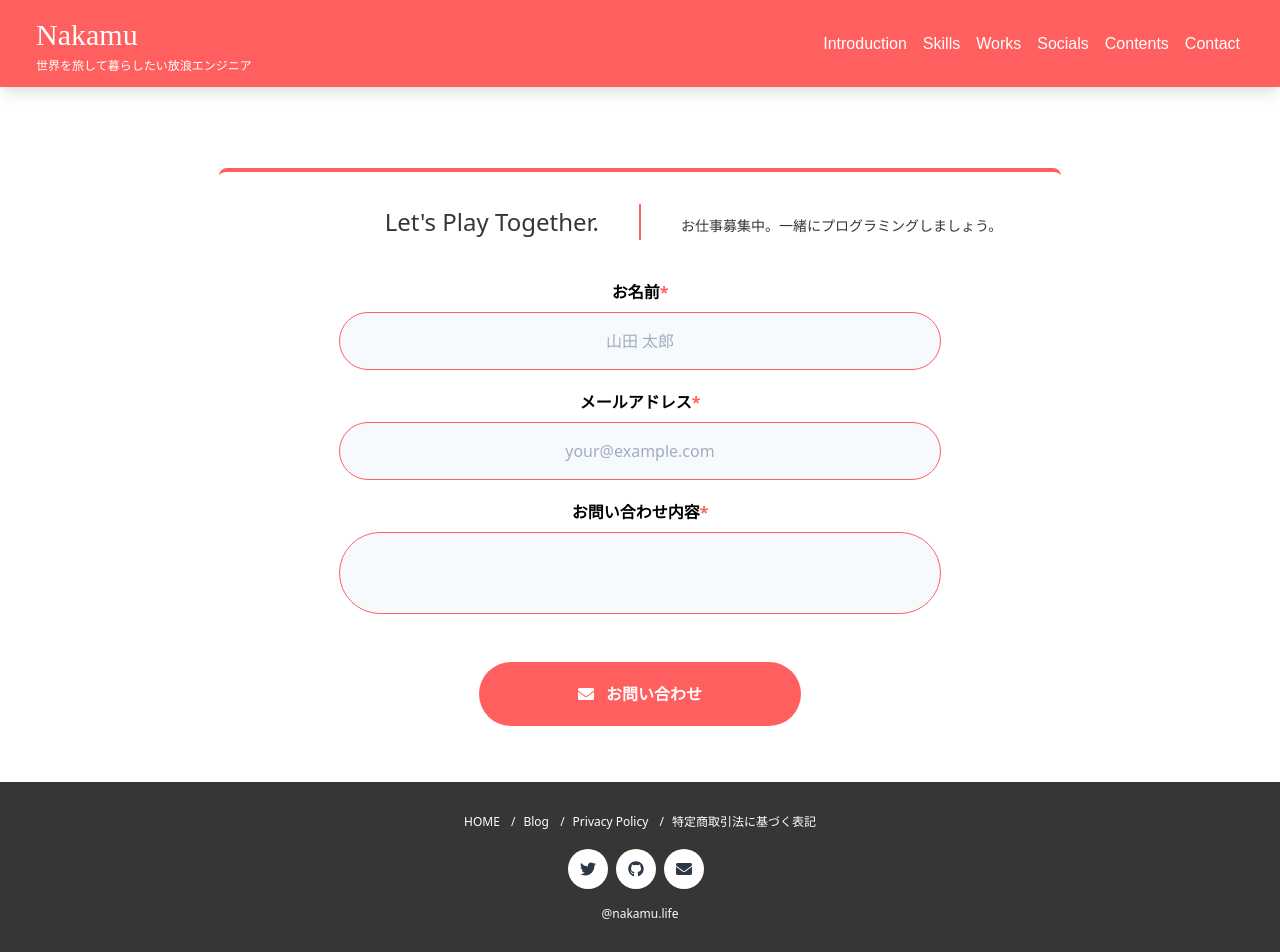
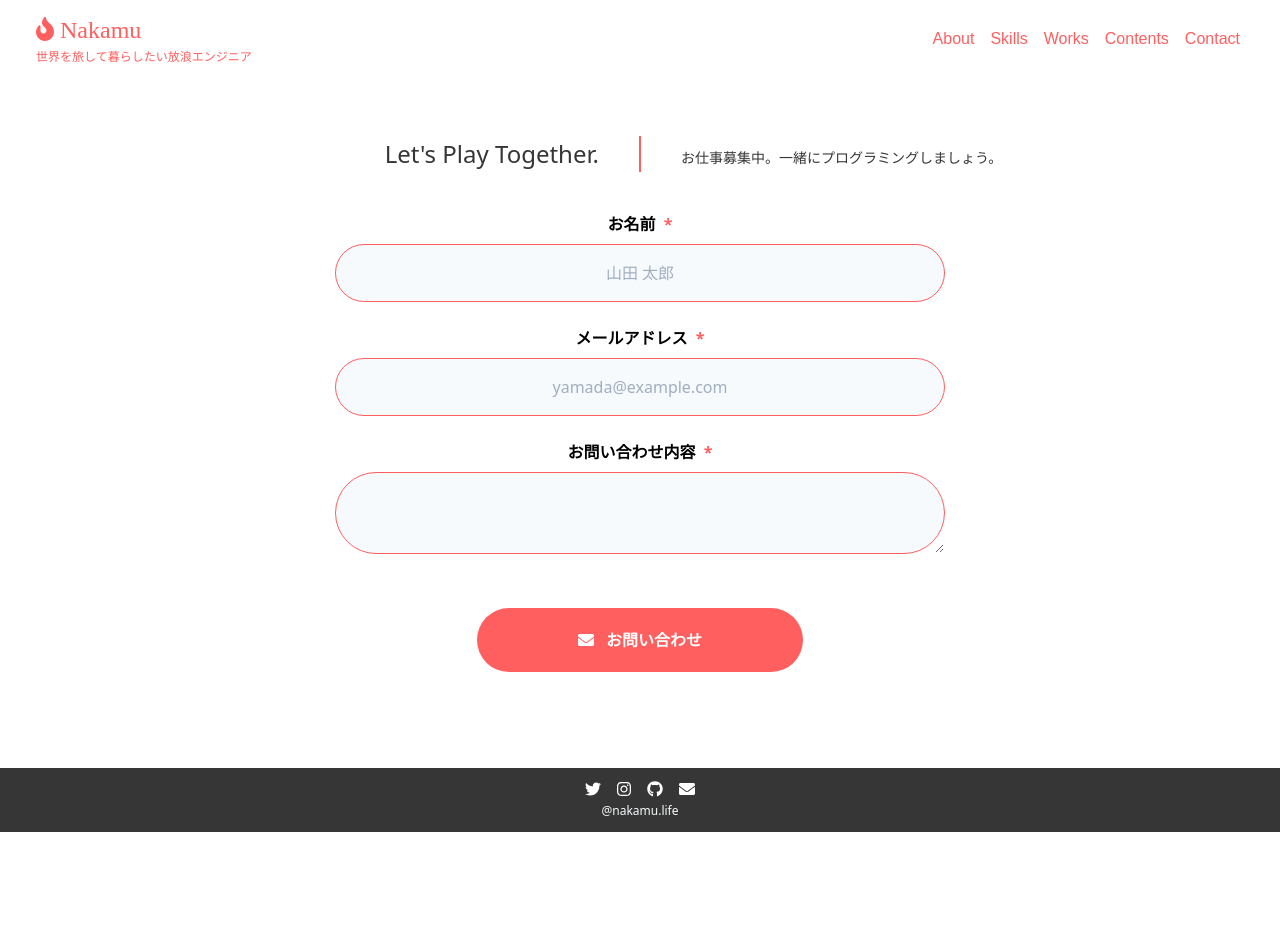
Before and after one commit to ynaka6/nakamu.me, a Nuxt app: page /contact in a window 1280 px wide. Shown: the top 952 px of the page. After the commit the page ends 832 px from the top, so only its background shows below. Built offline with nearby package versions, Linux system fonts and the light colour scheme.

Commit message:
stlye: changed base layout

```diff
--- a/src/assets/json/menuList.json
+++ b/src/assets/json/menuList.json
@@ -1,8 +1,7 @@
 [
-    { "to": "#", "text": "Introduction" },
+    { "to": "/", "text": "About" },
     { "to": "#", "text": "Skills" },
     { "to": "#", "text": "Works" },
-    { "to": "#", "text": "Socials" },
     { "to": "#", "text": "Contents" },
-    { "to": "#", "text": "Contact" }
+    { "to": "/contact", "text": "Contact" }
 ]
--- a/src/components/NContactSection.vue
+++ b/src/components/NContactSection.vue
@@ -1,10 +1,8 @@
 <template>
   <client-only>
-    <div id="wrapper" class="m-auto flex justify-center px-2">
+    <div id="wrapper" class="m-auto flex justify-center">
       <!-- contact form description -->
-      <div
-        class="contact-form border-primary-500 border-t-4  bg-light rounded-lg w-full p-4 mb-6 lg:py-8 lg:w-2/3"
-      >
+      <div class="contact-form bg-light rounded-lg w-full p-4 mb-6 lg:w-2/3">
         <div
           class="contact-form__title flex justify-center items-center w-full"
         >
@@ -36,6 +34,7 @@
           name="contact"
           action="/contact/thanks"
           method="post"
+          class="max-w-2/3"
         >
           <!-- data-netlify="true" -->
           <!-- data-netlify-honeypot="bot-field" -->
@@ -43,73 +42,52 @@
           <input type="hidden" name="form-name" value="contact" />
 
           <!-- name section -->
-          <div class="flex flex-col lg:flex-row">
-            <div class="lg:flex-1 px-1 mb-2">
-              <p class="label text-center mt-6">
-                お名前<span class="must">*</span>
-              </p>
-            </div>
+          <div class="px-1 mb-2 text-center">
+            <label for="name" class="block mt-6 mb-2 font-semibold">
+              お名前<span class="ml-2 must">*</span>
+            </label>
+            <input
+              id="name"
+              type="text"
+              name="name"
+              class="w-full border-primary-500 bg-gray-100 rounded-full p-4 border text-gray-800 md:w-9/12"
+              placeholder="山田 太郎"
+            />
           </div>
 
-          <div class="flex flex-col lg:flex-row">
-            <div class="contact-form__content lg:flex-1 px-1 mb-2">
-              <input
-                type="text"
-                name="name"
-                class="input rounded-lg p-4 border text-gray-800"
-                placeholder="山田 太郎"
-              />
-            </div>
+          <div class="px-1 mb-2 text-center">
+            <label for="email" class="block mt-6 mb-2 font-semibold">
+              メールアドレス<span class="ml-2 must">*</span>
+            </label>
+            <input
+              id="email"
+              type="email"
+              name="email"
+              class="w-full border-primary-500 bg-gray-100 rounded-full p-4 border text-gray-800 md:w-9/12"
+              placeholder="yamada@example.com"
+            />
           </div>
 
-          <!-- mail section -->
-          <div class="flex flex-col lg:flex-row">
-            <div class="lg:flex-1 px-1 mb-2">
-              <p class="label text-center mt-3">
-                メールアドレス<span class="must">*</span>
-              </p>
-            </div>
-          </div>
-
-          <div class="flex flex-col lg:flex-row">
-            <div class="contact-form__content lg:flex-1 px-1 mb-2">
-              <input
-                type="email"
-                name="email"
-                class="input rounded-lg p-4 border text-gray-800"
-                placeholder="your@example.com"
-              />
-            </div>
-          </div>
-
-          <!-- query section -->
-          <div class="flex flex-col lg:flex-row">
-            <div class="lg:flex-1 px-1 mb-2">
-              <p class="label text-center mt-3">
-                お問い合わせ内容<span class="must">*</span>
-              </p>
-            </div>
-          </div>
-
-          <div class="contact-form__content px-1 mb-2">
+          <div class="px-1 mb-2 text-center">
+            <label for="content" class="block mt-6 mb-2 font-semibold">
+              お問い合わせ内容<span class="ml-2 must">*</span>
+            </label>
             <textarea
+              id="content"
               name="content"
-              class="textarea resize-none border-primary-500 bg-gray-100 w-9/12 rounded-full rounded-lg p-4 border text-gray-800"
+              class="w-full border-primary-500 bg-gray-100 rounded-full rounded-lg p-4 border text-gray-800 md:w-9/12"
               col="4"
               row="10"
               placeholder=""
             />
           </div>
 
-          <div
-            class="contact-form__content flex justify-center items-center px-1"
-          >
+          <div class="px-1 mb-2 text-center">
             <button
-              class="bg-primary-500 w-2/5 py-5 px-2 rounded-full rounded-lg mt-10 text-white font-bold uppercase lg:px-4"
+              class="mx-auto bg-primary-500 w-full py-5 px-2 rounded-full rounded-lg mt-10 text-white font-bold uppercase lg:px-4 md:w-2/5"
             >
-              <i
-                class="hidden sm:inline-block fas fa-envelope mr-3"
-              />お問い合わせ
+              <font-awesome-icon :icon="['fas', 'envelope']" class="mr-2" />
+              お問い合わせ
             </button>
           </div>
         </form>
@@ -163,34 +141,8 @@ button:hover {
   @apply text-primary-500;
 }
 
-.contact-form__content {
-  @apply flex w-full justify-center;
-}
-
-.label {
-  @apply block w-full font-bold;
-}
-
-input {
-  @apply border-primary-500 bg-gray-100 w-9/12 rounded-full;
-}
-
-ul.list-menu {
-  @apply inline-flex flex-wrap justify-center list-none leading-tight;
-}
-ul.list-menu > li {
-  @apply mb-1;
-}
-ul.list-menu > li:not(:last-child)::after {
-  content: '/';
-  @apply px-2;
-}
-
 *:focus {
   @apply outline-none;
-}
-:placeholder-shown {
-  @apply text-left;
 }
 
 @keyframes appear {
--- a/src/layouts/DefaultLayout/DefaultFooter.vue
+++ b/src/layouts/DefaultLayout/DefaultFooter.vue
@@ -1,69 +1,45 @@
 <template>
   <footer>
-    <n-contact-section />
-    <div class="bg-dark text-gray-100 px-2 pt-0 pb-2 mt-0">
-      <div class="container mx-auto py-8">
+    <div class="bg-dark text-gray-100 px-2 py-3">
+      <div class="container mx-auto">
         <div class="flex justify-center text-xs">
-          <ul class="list-menu">
-            <li>
-              <nuxt-link to="/" class="my-2 text-white hover:text-gray-300">
-                HOME
-              </nuxt-link>
-            </li>
-            <li>
-              <a
-                href="https://blog.nakamu.life/"
-                class="my-2 text-white hover:text-gray-300"
-                target="_blank"
-              >
-                Blog
-              </a>
-            </li>
-            <li>
-              <a
-                href="https://blog.nakamu.life/policy/privacy"
-                class="my-2 text-white hover:text-gray-300"
-                target="_blank"
-              >
-                Privacy Policy
-              </a>
-            </li>
-            <li>
-              <nuxt-link to="/law" class="my-2 text-white hover:text-gray-300">
-                特定商取引法に基づく表記
-              </nuxt-link>
-            </li>
-          </ul>
-        </div>
-        <div class="mt-4 flex justify-center text-xs">
-          <n-circle-button
+          <a
             href="https://twitter.com/nakanakamu0828"
             target="_blank"
             rel="noopener noreferrer"
-            class="bg-white hover:bg-gray-400 text-gray-800 mr-2"
+            class="text-white hover:text-gray-200 mr-4"
           >
             <font-awesome-icon :icon="['fab', 'twitter']" size="lg" />
-          </n-circle-button>
-          <n-circle-button
+          </a>
+          <a
+            href="https://www.instagram.com/____nakamu____/"
+            target="_blank"
+            rel="noopener noreferrer"
+            aria-label="Twitter"
+            class="text-white hover:text-gray-200 mr-4"
+          >
+            <font-awesome-icon :icon="['fab', 'instagram']" size="lg" />
+          </a>
+          <a
             href="https://github.com/nakanakamu0828"
             target="_blank"
             rel="noopener noreferrer"
             aria-label="Twitter"
-            class="bg-white hover:bg-gray-400 text-gray-800 mr-2"
+            class="text-white hover:text-gray-200 mr-4"
           >
             <font-awesome-icon :icon="['fab', 'github']" size="lg" />
-          </n-circle-button>
-          <n-circle-button
+          </a>
+          <a
             href="mailto:yuuki.nakamura.0828@gmail.com"
             target="_blank"
             rel="noopener noreferrer"
             aria-label="Twitter"
-            class="bg-white hover:bg-gray-400 text-gray-800"
+            class="text-white hover:text-gray-200"
           >
             <font-awesome-icon :icon="['fas', 'envelope']" size="lg" />
-          </n-circle-button>
+          </a>
         </div>
-        <div class="mt-4 flex justify-center text-xs">
+        <div class="mt-1 flex justify-center text-xs">
           @nakamu.life
         </div>
       </div>
@@ -73,18 +49,12 @@
 
 <script lang="ts">
 import { defineComponent } from '@vue/composition-api'
-import NCircleButton from '~/elements/NCircleButton.vue'
-import NContactSection from '~/components/NContactSection.vue'
 
 interface Data {
   drawer: Boolean
 }
 
 export default defineComponent({
-  components: {
-    NCircleButton,
-    NContactSection
-  },
   setup(): Data {
     return {
       drawer: false
--- a/src/layouts/DefaultLayout/DefaultHeader.vue
+++ b/src/layouts/DefaultLayout/DefaultHeader.vue
@@ -3,20 +3,21 @@
     <nav class="nav">
       <div class="container">
         <div class="flex items-center justify-between">
-          <nuxt-link to="/" class="text-white p-3 hover:bg-primary-600">
-            <h1 class="text-3xl font-leckerli-one">
+          <nuxt-link to="/" class="text-primary-500 p-3 hover:opacity-75">
+            <h1 class="text-2xl font-leckerli-one">
+              <font-awesome-icon :icon="['fas', 'fire']" />
               Nakamu
             </h1>
             <p class="text-xs">
               世界を旅して暮らしたい放浪エンジニア
             </p>
           </nuxt-link>
-          <div class="hidden lg:block text-white">
+          <div class="hidden lg:block text-primary-500">
             <ul class="flex font-quicksand">
               <li v-for="(menu, index) in menuList" :key="index">
-                <a :v-else="menu.to" class="mr-4 hover:opacity-75">
+                <nuxt-link :to="menu.to" class="mr-4 hover:opacity-75">
                   {{ menu.text }}
-                </a>
+                </nuxt-link>
               </li>
             </ul>
           </div>
@@ -48,7 +49,7 @@ export default defineComponent({
   @apply fixed w-full z-10 top-0 shadow;
 }
 .nav {
-  @apply w-full fixed items-center justify-between flex-wrap shadow-lg px-6 bg-primary-500;
+  @apply w-full fixed items-center justify-between flex-wrap px-6 bg-white;
 }
 .container {
   @apply mx-auto;
--- /dev/null
+++ b/src/pages/contact/index.vue
@@ -0,0 +1,17 @@
+<template>
+  <div class="container">
+    <n-contact-section />
+  </div>
+</template>
+
+<script lang="ts">
+import Vue from 'vue'
+import NContactSection from '~/components/NContactSection.vue'
+
+export default Vue.extend({
+  name: 'Contact',
+  components: {
+    NContactSection
+  }
+})
+</script>
--- /dev/null
+++ b/src/pages/contact/thanks.vue
@@ -0,0 +1,12 @@
+<template>
+  <div>
+    thanks
+  </div>
+</template>
+
+<script lang="ts">
+import Vue from 'vue'
+export default Vue.extend({
+  name: 'ContactThanks'
+})
+</script>
```
